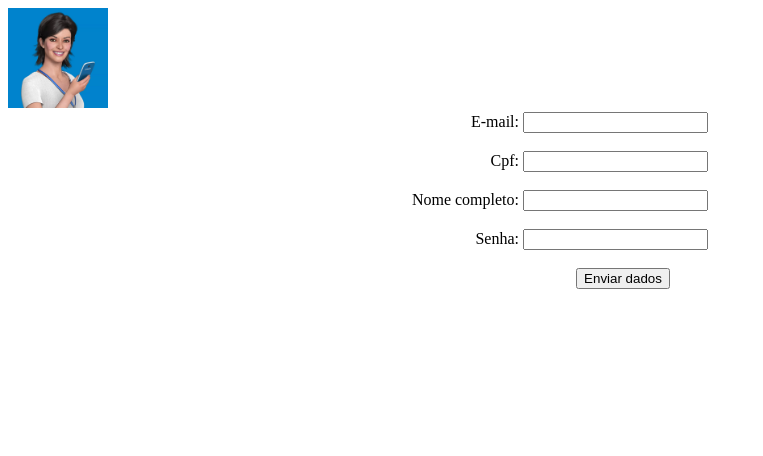
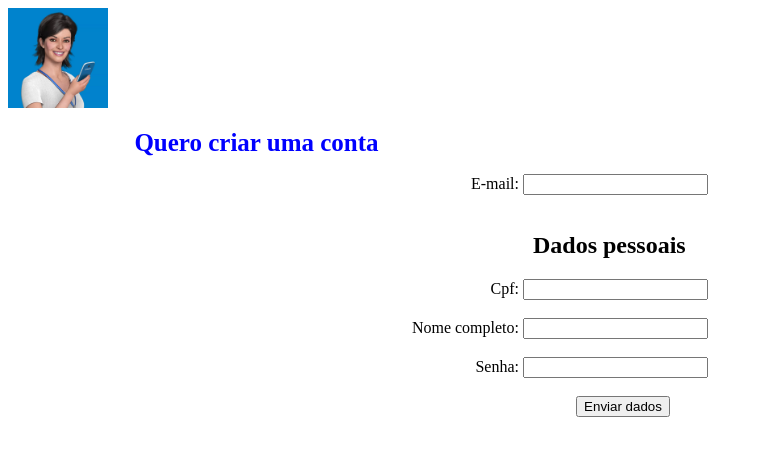
Before and after one commit to marikm/GitGithub, a plain HTML site: page formulario-cadastro/index.html in a window 1280 px wide. Shown: the whole page, without its empty margins (0-763 px from the left). Drawn offline with Linux system fonts and the light colour scheme.

Commit message:
inserindo titulos

```diff
--- a/formulario-cadastro/index.html
+++ b/formulario-cadastro/index.html
@@ -6,7 +6,9 @@
     <meta name="viewport" content="width=device-width, initial-scale=1.0">
     <title>Magazine Luiza | Cadastro</title>
     <img src="Lu_do_magalu.png" alt="Lu do magalu">
+    <h1>Quero criar uma conta</h1>
 </head>
+
 
 <body>
     <form action="cliente-cadastrado.html" method="post">
@@ -16,6 +18,7 @@
                 <label for="e-mail">E-mail: </label>
                 <input type="email" id="email"/><br><br>
             </div>
+<h2>Dados pessoais</h2>
             <div>
                 <label for="cpf">Cpf: </label>
                 <input type="text" id="cpf"/><br><br>
--- a/formulario-cadastro/style.css
+++ b/formulario-cadastro/style.css
@@ -3,7 +3,17 @@ main{
     width: 100%;
     margin: 0px 0;
 }
+h1{
+    padding: 0 10% 0;
+    font-size: 25px;
+    color: blue;
 
+}
+h2{
+    text-align: left;
+    padding: 0 75% 0;
+    width: max-content;
+}
 
 div{
 
```
